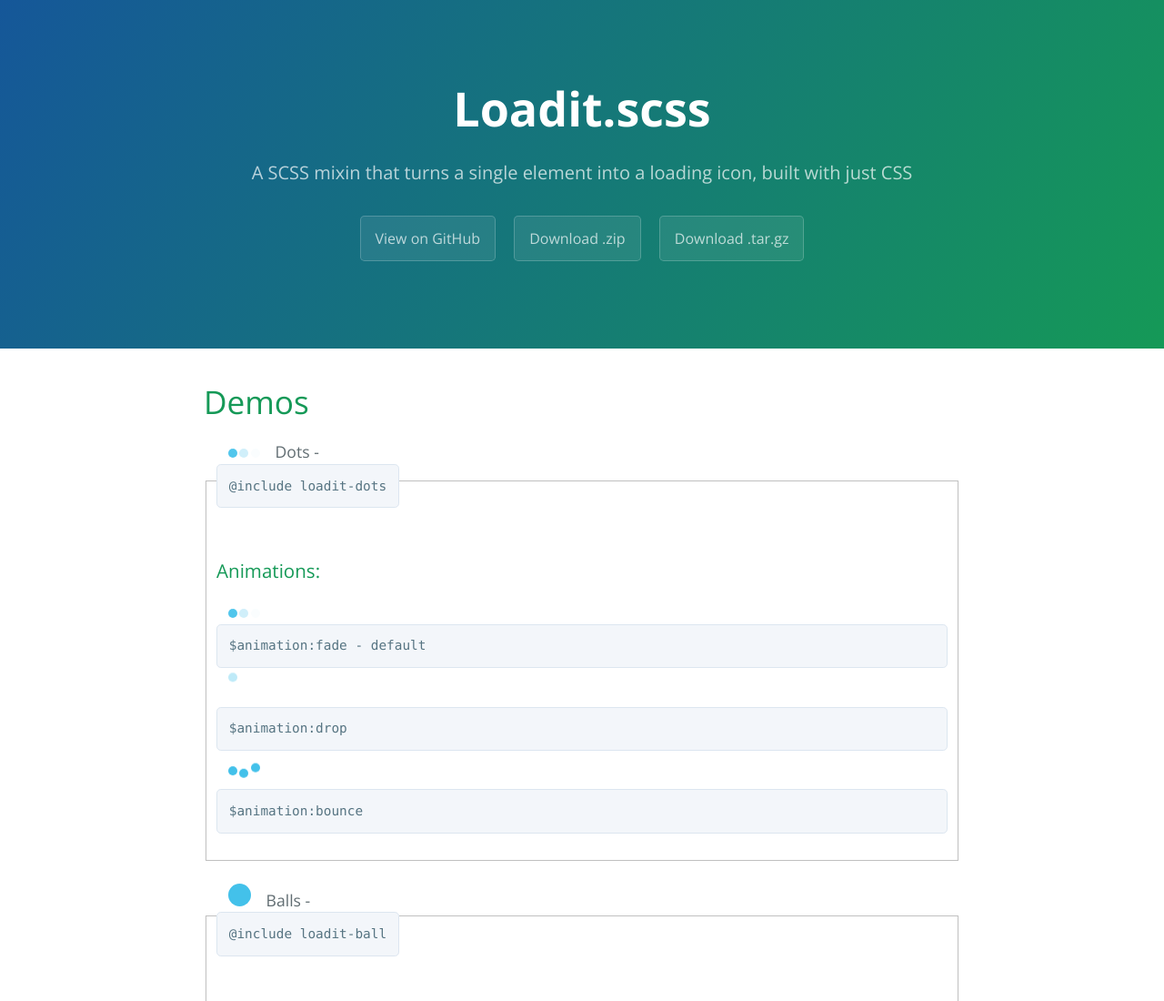
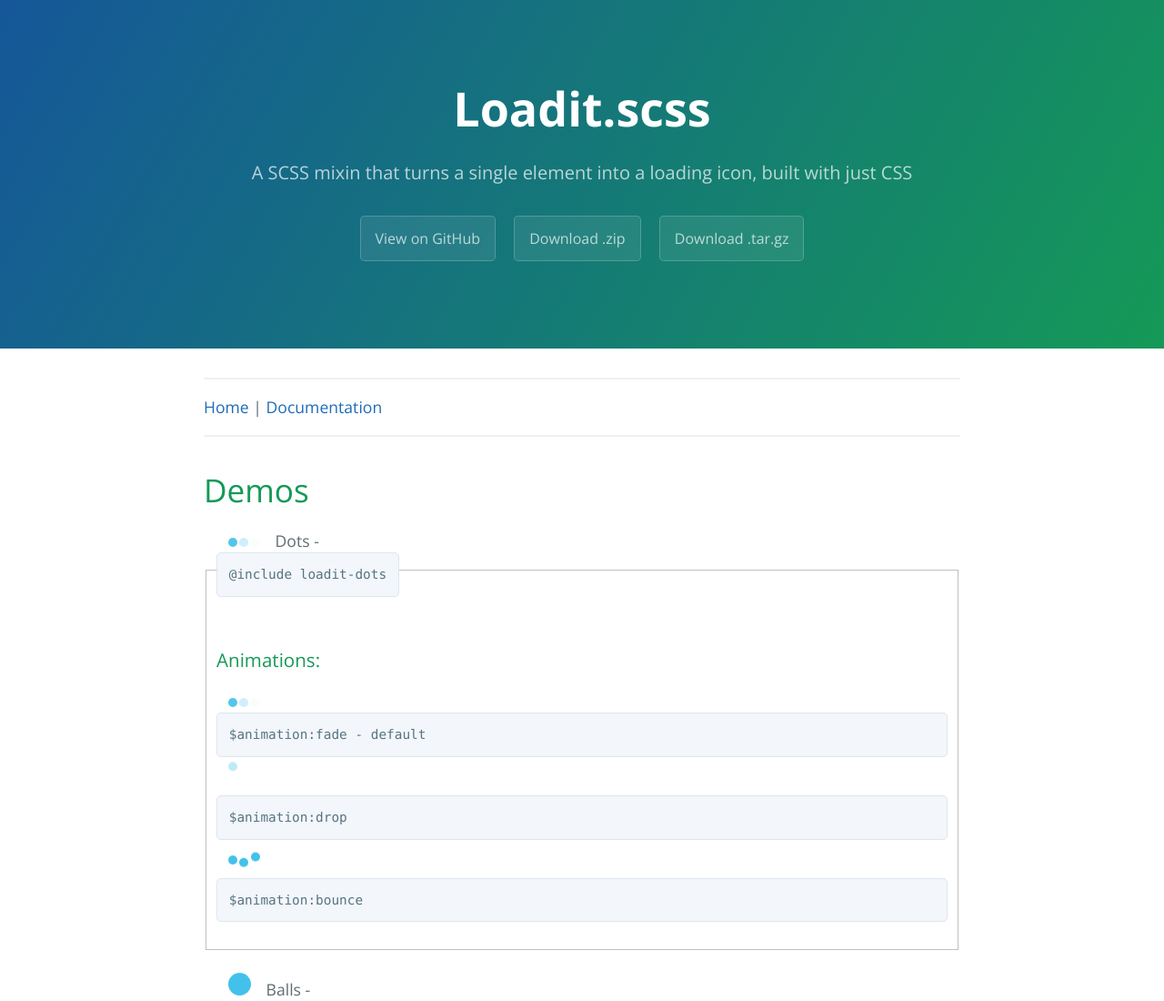
Before and after one commit to Jacob-Gray/loadit.scss, a plain HTML site: page demos/index.html in a window 1280 px wide. Shown: the top 1100 px of the page at 91% size. Drawn offline with nearby package versions, Linux system fonts and the light colour scheme.

Commit message:
Update index.html

```diff
--- a/demos/index.html
+++ b/demos/index.html
@@ -20,6 +20,11 @@
     </section>
 
     <section class="main-content">
+      <hr>
+
+<p><a href="http://jacob-gray.github.io/loadit.scss">Home</a> | <a href="http://jacob-gray.github.io/loadit.scss/docs">Documentation</a></p>
+
+<hr>
       <h1>Demos</h1>
         <fieldset>
             <legend><i class="dots"></i> Dots - <pre>@include loadit-dots</pre></legend>
```
